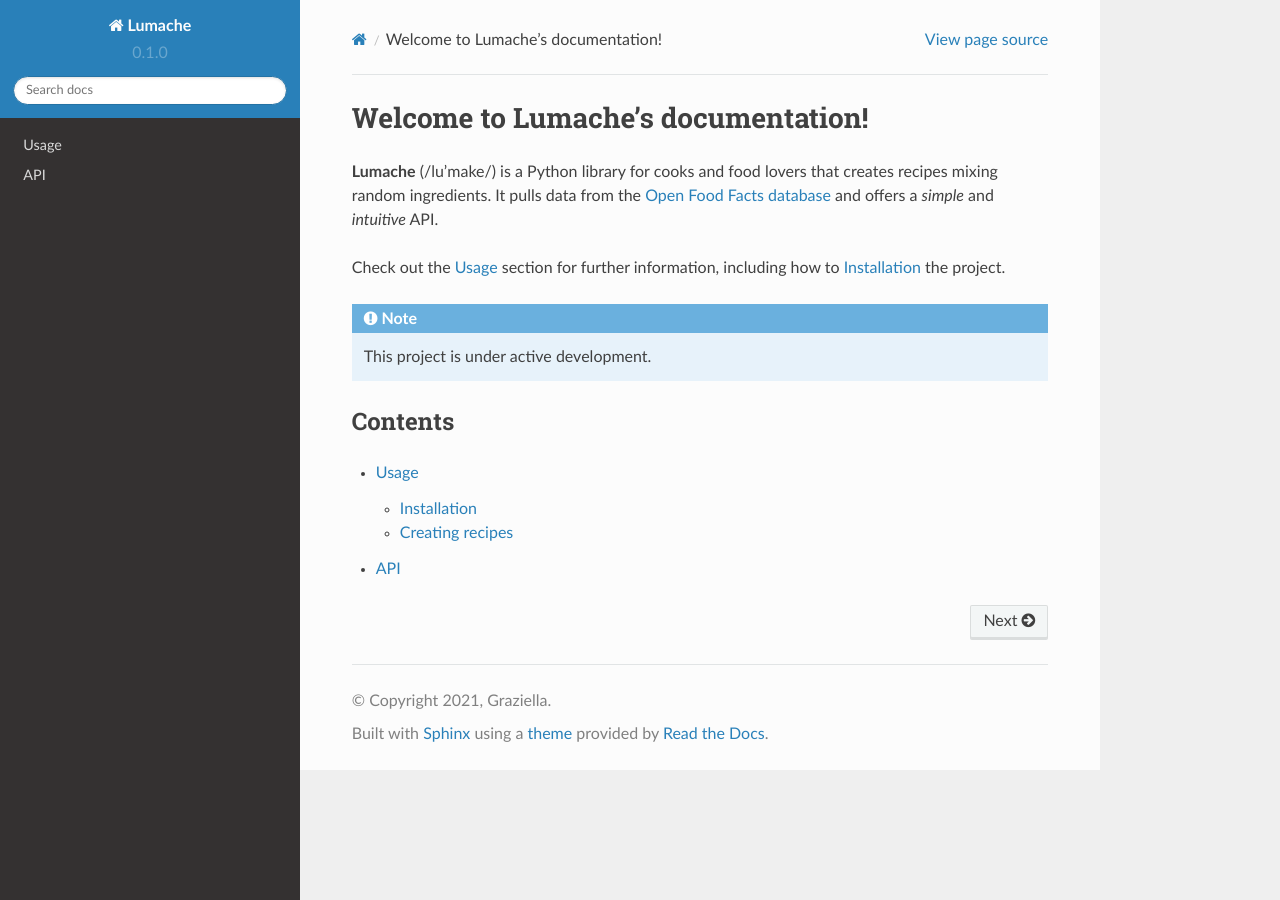
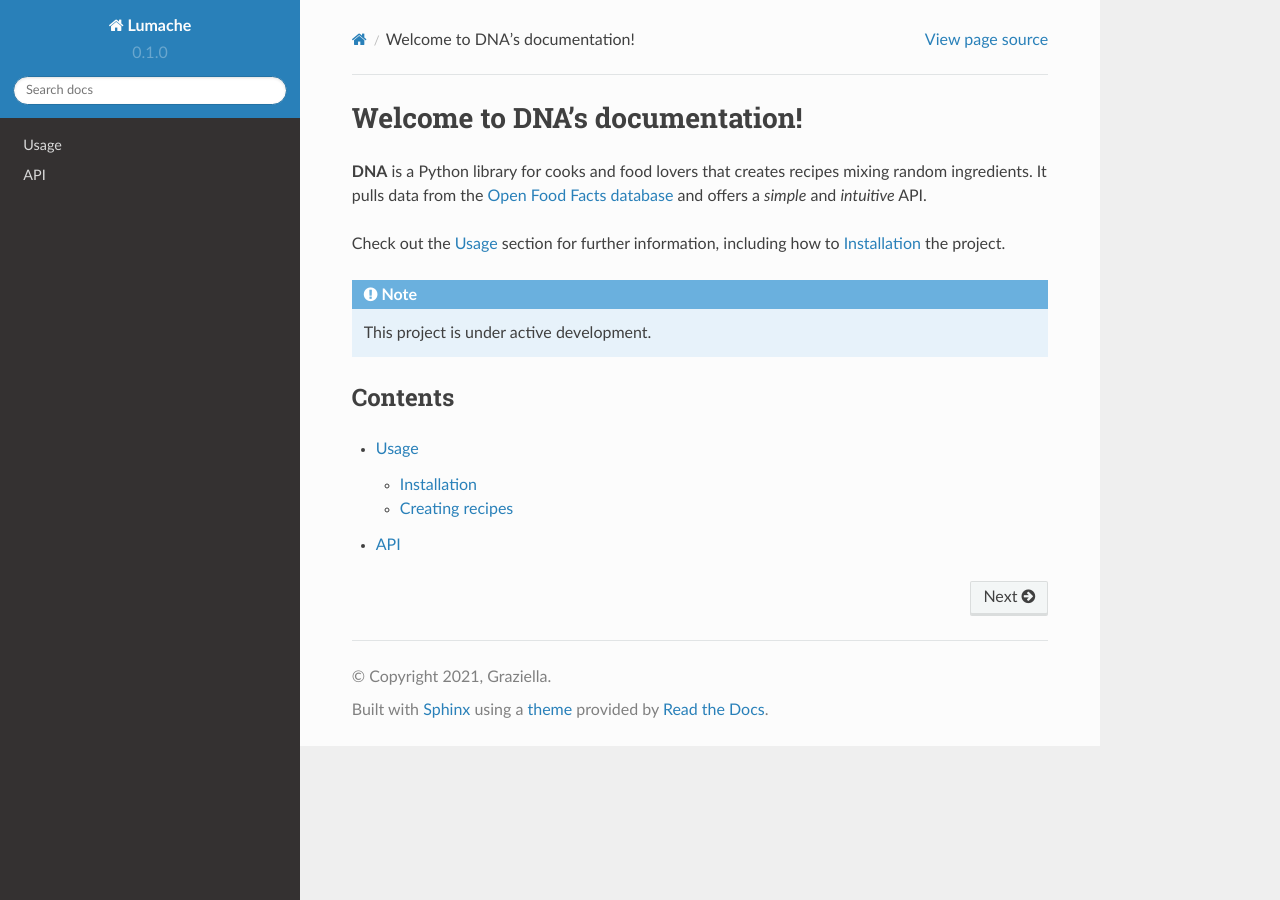
Before and after one commit to antdenicola/rd-tutorial, a Sphinx documentation site: the page built from docs/source/index.rst, in a window 1280 px wide. Built offline with Sphinx 7.4.7 and the Read the Docs theme 2.0.0, drawn with Linux system fonts in a browser that asks for light colours.

Commit message:
Update index.rst

```diff
--- a/docs/source/index.rst
+++ b/docs/source/index.rst
@@ -1,7 +1,7 @@
-Welcome to Lumache's documentation!
+Welcome to DNA's documentation!
 ===================================
 
-**Lumache** (/lu'make/) is a Python library for cooks and food lovers
+**DNA** is a Python library for cooks and food lovers
 that creates recipes mixing random ingredients.
 It pulls data from the `Open Food Facts database <https://world.openfoodfacts.org/>`_
 and offers a *simple* and *intuitive* API.
```
